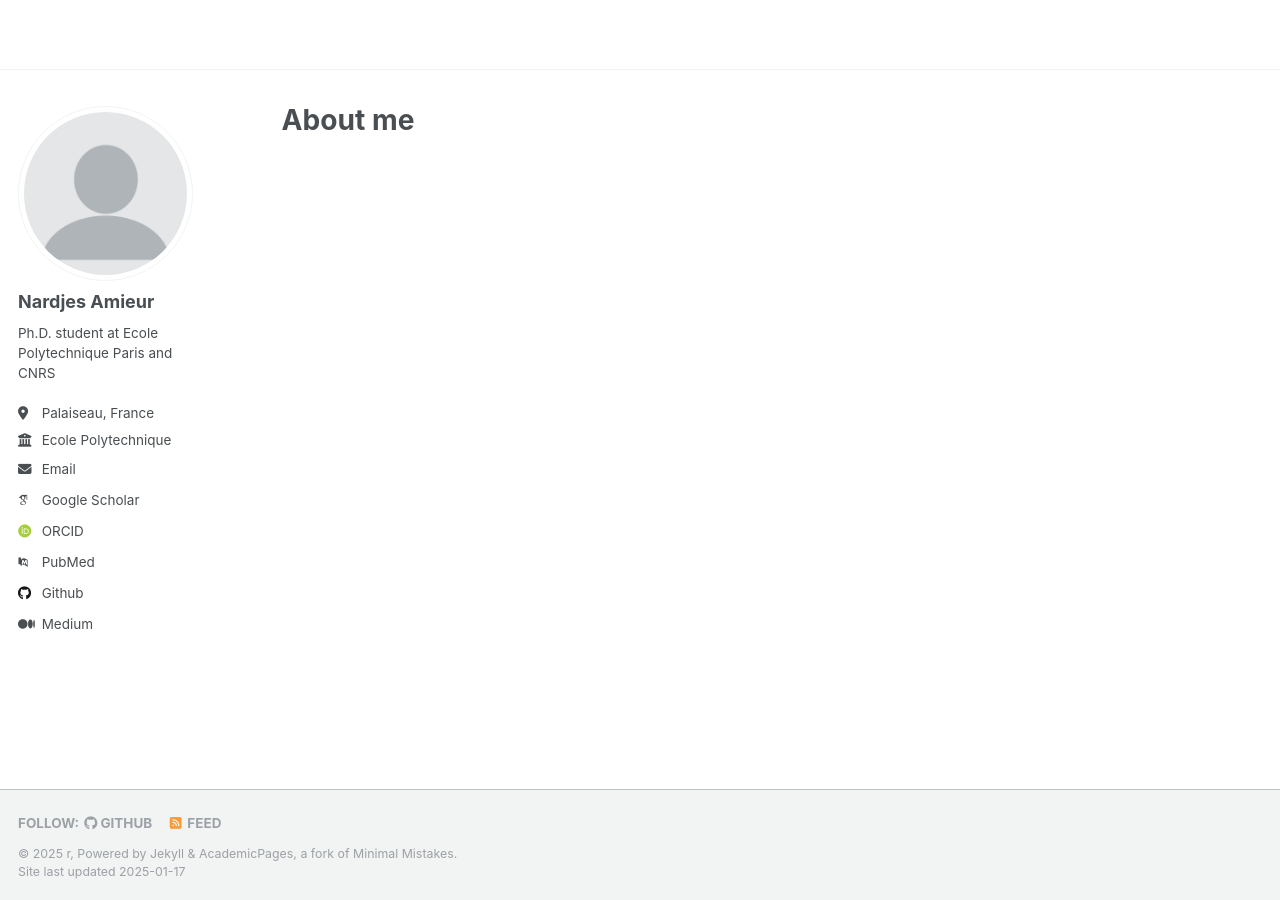
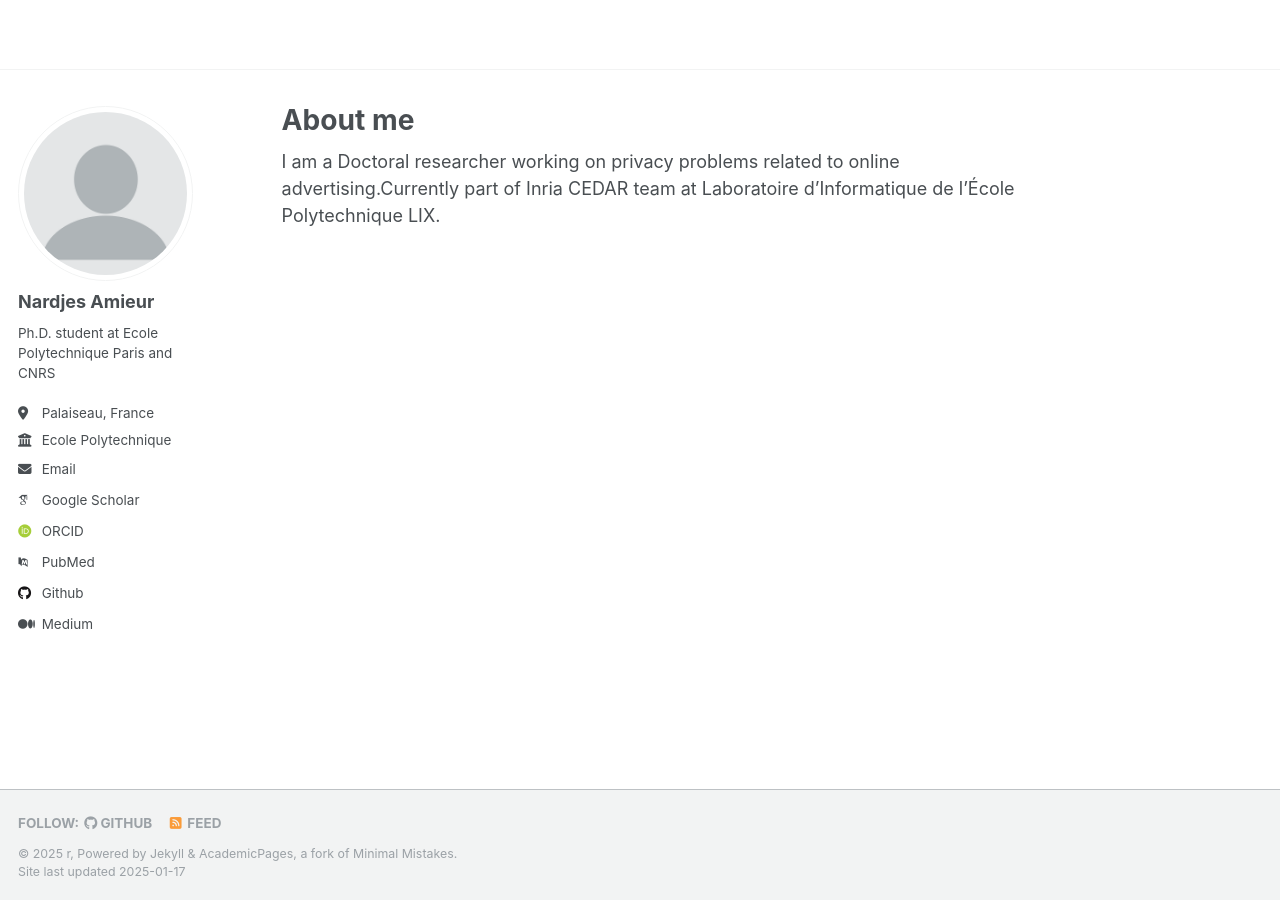
Before and after one commit to Nardjes-Am/Nardjes-Am.github.io, a Jekyll site: the page built from _pages/about.md, in a window 1280 px wide. Built offline with Jekyll 4.4.1, drawn with Linux system fonts in a browser that asks for light colours; some web fonts are replaced.

Commit message:
Update about.md

```diff
--- a/_pages/about.md
+++ b/_pages/about.md
@@ -6,3 +6,5 @@ redirect_from:
   - /about/
   - /about.html
 ---
+
+I am a Doctoral researcher working on privacy problems related to online advertising.Currently part of Inria CEDAR team at Laboratoire d'Informatique de l'École Polytechnique LIX.
```
